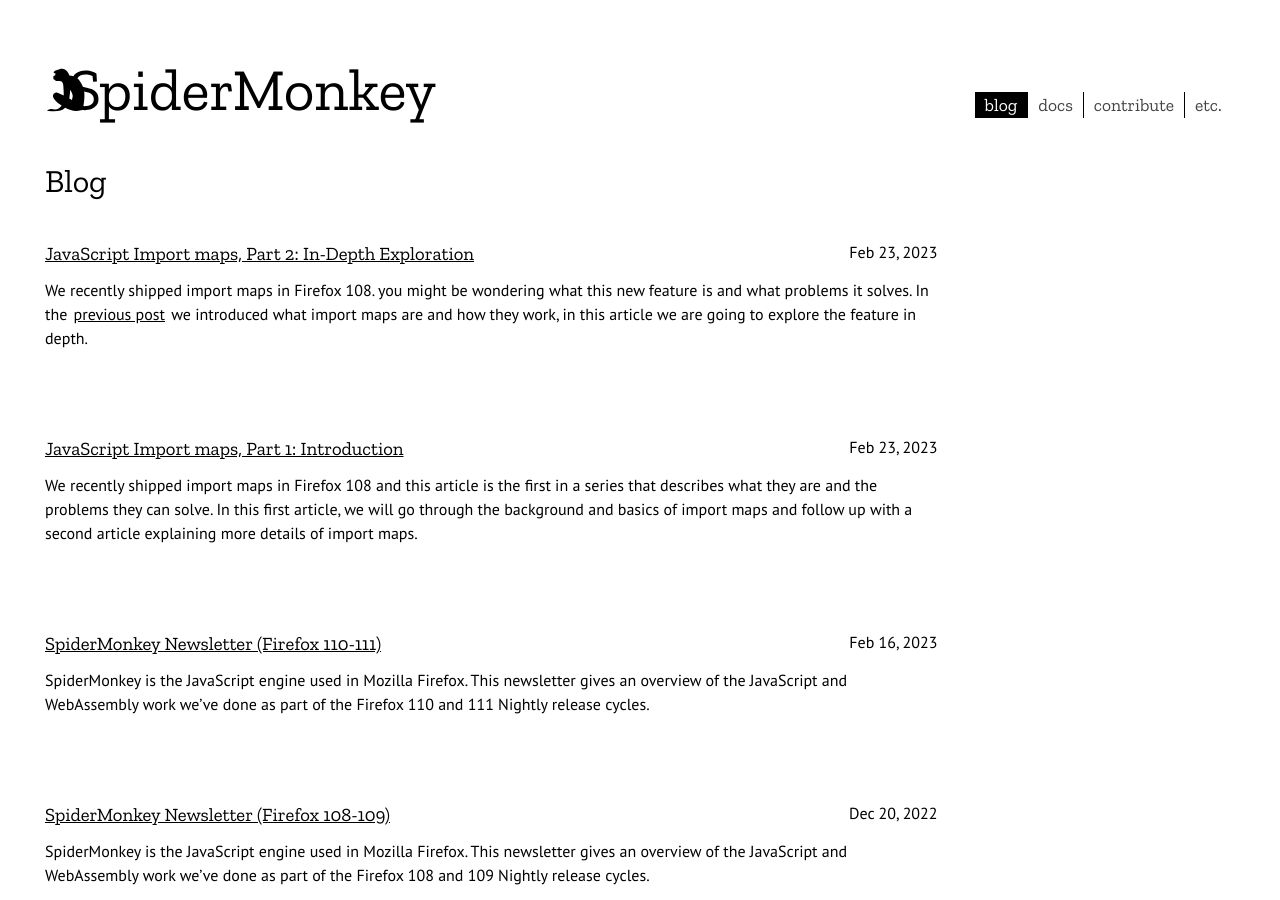
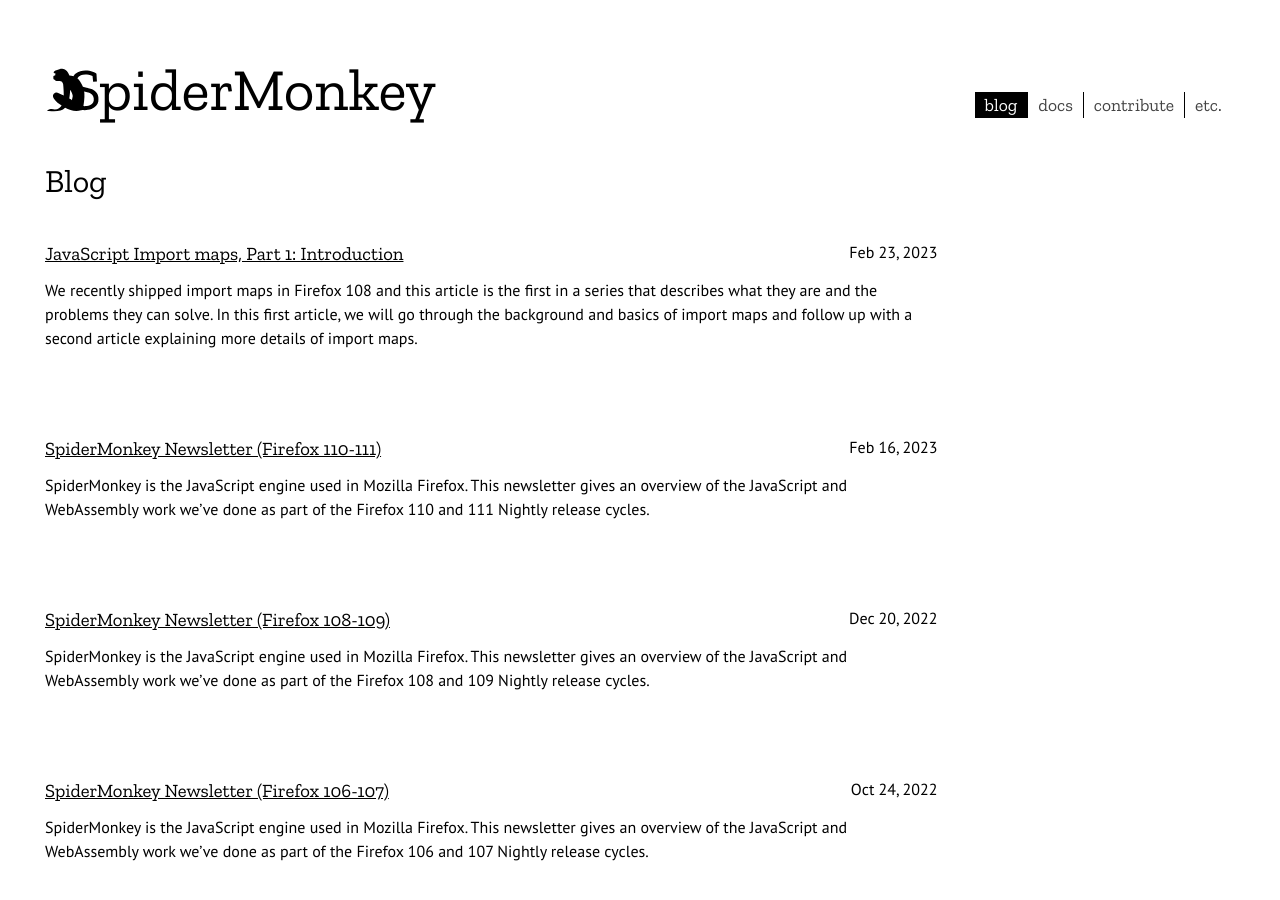
Before and after one commit to mozilla-spidermonkey/spidermonkey.dev, a Jekyll site: the page built from blog.markdown, in a window 1280 px wide and 900 px high. Built offline with Jekyll 4.4.1, drawn with Linux system fonts in a browser that asks for light colours; nearby versions of some CDN libraries.

Commit message:
Update _posts/2023-02-23-javascript-import-maps-part-2-in-depth-exploration.md
Co-authored-by: yulia <ystartsev@mozilla.com>

```diff
--- a/_posts/2023-02-23-javascript-import-maps-part-2-in-depth-exploration.md
+++ b/_posts/2023-02-23-javascript-import-maps-part-2-in-depth-exploration.md
@@ -1,7 +1,8 @@
 ---
 layout: post
 title:  "JavaScript Import maps, Part 2: In-Depth Exploration"
-date:   2023-02-23 10:00:00 +0100
+date:   2023-03-02 10:00:00 +0100
+published: false
 ---
 We recently shipped import maps in Firefox 108. you might be wondering what
 this new feature is and what problems it solves. In the [previous post](javascript-import-maps-part-1-introduction.html)
```
